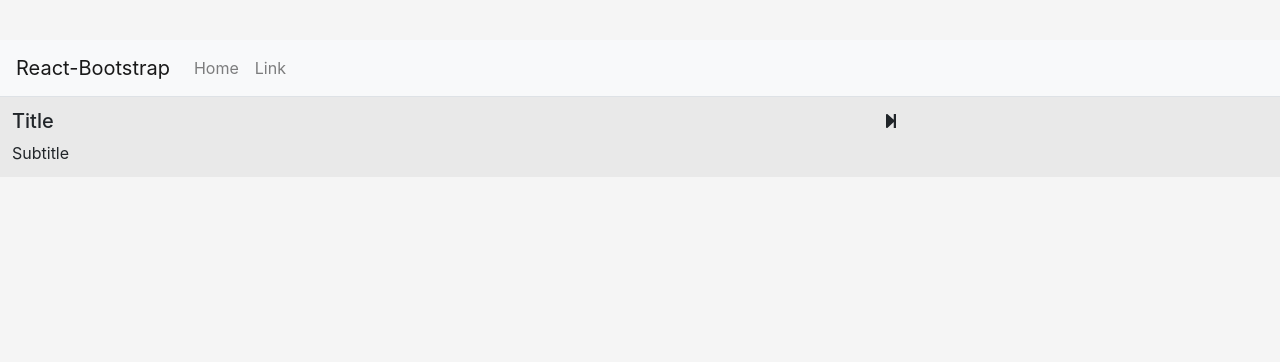
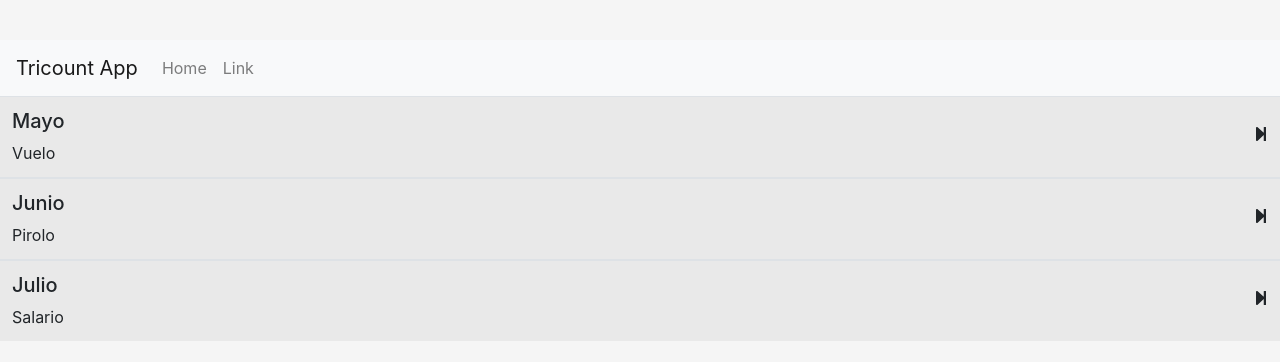
Before and after one commit to isaialbarran/personal-budget, a React (Create React App) app in the folder personal-budget/: page /movements in a window 1280 px wide. Shown: the top 362 px of the page. Built offline with nearby package versions, Linux system fonts and the light colour scheme; the HTML template or start-up script is replaced by a standard one.

Commit message:
add skeleton

```diff
--- a/personal-budget/src/components/pages/movements/Movements.jsx
+++ b/personal-budget/src/components/pages/movements/Movements.jsx
@@ -1,12 +1,45 @@
-import React from 'react'
-import NavbarMov from './NavbarMov'
-import TableMov from './TableMov'
+import React, { useEffect, useState } from 'react'
+import NavbarMov from './Navbar/NavbarMov'
+import TableMov from './TableMov/TableMov'
+import { Spinner } from 'react-bootstrap'
+
+import { transaction } from '../../../mocks/transactions'
+
+import './style.css'
 
 const Movements = () => {
+
+    const [movements, setMovements] = useState([])
+    const [loading, setLoading] = useState(true)
+
+    useEffect(() => {
+        console.log("cargo");
+        console.log("movements", movements);
+        setTimeout(() => {
+            console.log("transaction", transaction);
+            console.log("loading final", loading);
+            setMovements(transaction)
+            setLoading(false)
+        }, 2000)
+    }, [])
+
+
+
     return (
         <>
             <NavbarMov></NavbarMov>
-            <TableMov></TableMov>
+            {loading
+                ?
+                <div className="box">
+                    <Spinner animation="border" role="status">
+                        <span className="sr-only">Loading...</span>
+                    </Spinner>
+                </div>
+                :
+                <>
+                    <TableMov movements={movements}></TableMov>
+                </>
+            }
         </>
     )
 }
--- a/personal-budget/src/components/pages/movements/NavbarMov.jsx
+++ b/personal-budget/src/components/pages/movements/Navbar/NavbarMov.jsx
@@ -5,7 +5,7 @@ const NavbarMov = () => {
   return (
     <>
       <Navbar bg="light" expand="lg">
-        <Navbar.Brand href="#home">React-Bootstrap</Navbar.Brand>
+        <Navbar.Brand href="#home">Tricount App</Navbar.Brand>
         <Navbar.Toggle aria-controls="basic-navbar-nav" />
         <Navbar.Collapse id="basic-navbar-nav">
           <Nav className="mr-auto">
--- a/personal-budget/src/components/pages/movements/TableMov.jsx
+++ /dev/null
@@ -1,26 +0,0 @@
-import React from 'react'
-import { Table } from 'react-bootstrap';
-import { FontAwesomeIcon } from '@fortawesome/react-fontawesome'
-import { faStepForward } from '@fortawesome/free-solid-svg-icons'
-
-const TableMov = () => {
-  return (
-    <>
-      <Table striped hover>
-        <tbody>
-          <tr>
-            <td>
-              <h5>Title</h5>
-              <span>Subtitle</span>
-            </td>
-            <td>
-              <FontAwesomeIcon className="icon-forward" icon={faStepForward}></FontAwesomeIcon>
-            </td>
-          </tr>
-        </tbody>
-      </Table>
-    </>
-  )
-}
-
-export default TableMov
--- /dev/null
+++ b/personal-budget/src/components/pages/movements/TableMov/TableMov.jsx
@@ -0,0 +1,33 @@
+import React from 'react'
+import { Table } from 'react-bootstrap';
+import { FontAwesomeIcon } from '@fortawesome/react-fontawesome'
+import { faStepForward } from '@fortawesome/free-solid-svg-icons'
+
+import './style.css'
+
+const TableMov = ({ movements }) => {
+  console.log("props", movements);
+  return (
+    <>
+      <Table striped hover>
+        {movements.map(movement =>
+        (
+          <tbody key={movement.id}>
+            <tr>
+              <td>
+                <h5>{movement.title}</h5>
+                <span>{movement.subtitle}</span>
+              </td>
+              <td>
+                <FontAwesomeIcon className="icon-forward" icon={faStepForward}></FontAwesomeIcon>
+              </td>
+            </tr>
+          </tbody>
+        )
+        )}
+      </Table>
+    </>
+  )
+}
+
+export default TableMov
--- /dev/null
+++ b/personal-budget/src/components/pages/movements/TableMov/style.css
@@ -0,0 +1,4 @@
+.icon-forward{
+  height: 50px;
+  float: right;
+}
--- /dev/null
+++ b/personal-budget/src/components/pages/movements/style.css
@@ -0,0 +1,5 @@
+.box {
+ display: flex;
+ align-items: center;
+ justify-content: center;
+}
--- a/personal-budget/src/mocks/transactions.json
+++ b/personal-budget/src/mocks/transactions.js
@@ -1,10 +1,10 @@
-{
-	"transactions": [
+const transaction = [
 		{
 			"id": "1a",
 			"amount": 1200,
 			"date": "01/05/2021",
-			"title": "Vuelo",
+			"title": "Mayo",
+			"subtitle": "Vuelo",
 			"type": "outcome",
 			"description": "Vuelo a Polonia"
 		},
@@ -12,7 +12,8 @@
 			"id": "2b",
 			"amount": 10,
 			"date": "02/01/2021",
-			"title": "Pirolo",
+			"title": "Junio",
+			"subtitle": "Pirolo",
 			"type": "outcome",
 			"description": "Restaurante chino"
 		},
@@ -20,9 +21,11 @@
 			"id": "3c",
 			"amount": 2000,
 			"date": "01/05/2021",
-			"title": "Salario",
+			"title": "Julio",
+			"subtitle": "Salario",
 			"type": "income",
 			"description": "Nómina"
 		}
 	]
-}
+
+export { transaction}
```
